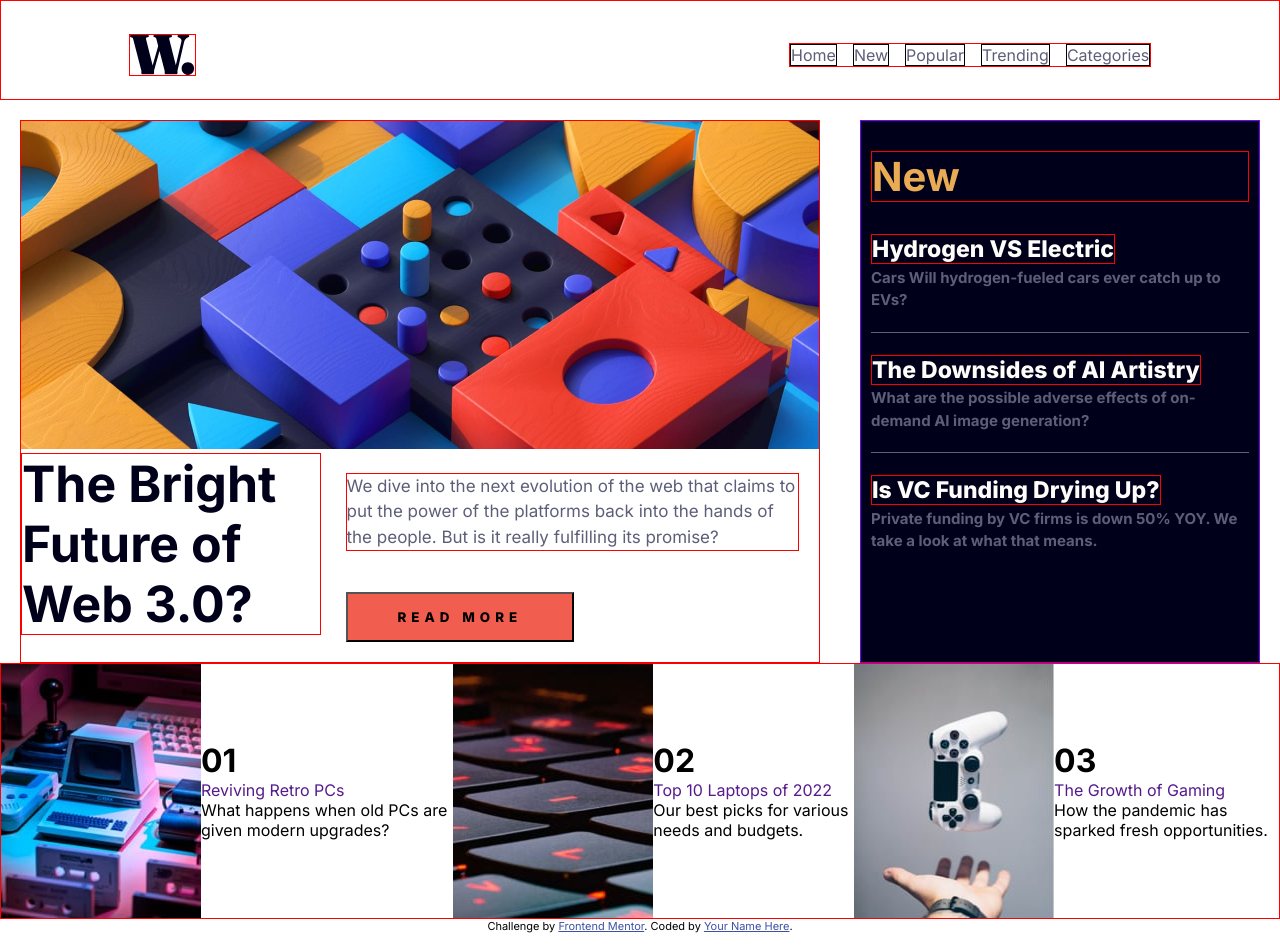
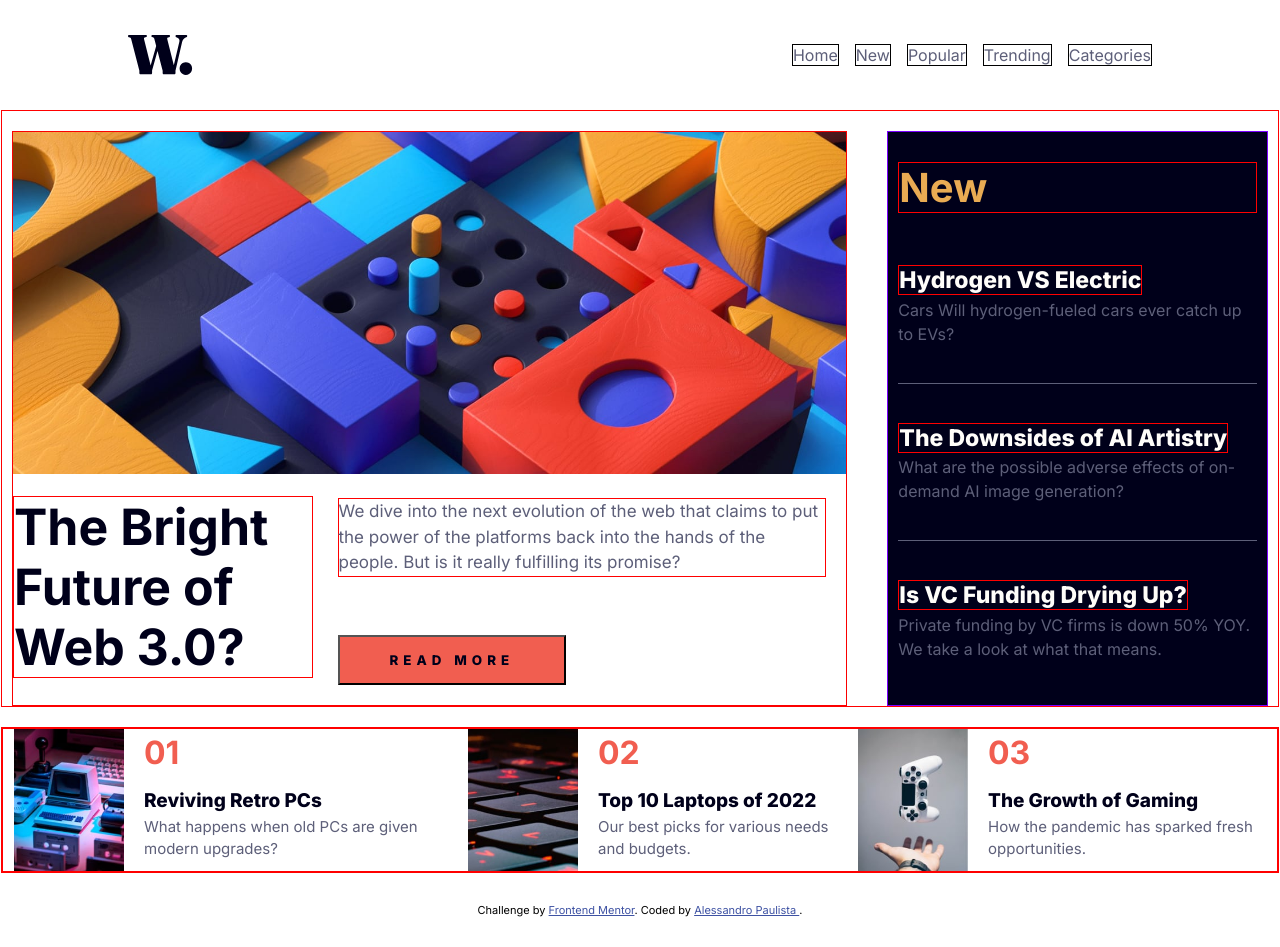
Before and after one commit to AlessandroPFreitas/HomePage, a plain HTML site: page index.html in a window 1280 px wide. Drawn offline with Linux system fonts and the light colour scheme.

Commit message:
Att Formatter

```diff
--- a/index.html
+++ b/index.html
@@ -3,8 +3,7 @@
   <head>
     <meta charset="UTF-8" />
     <meta name="viewport" content="width=device-width, initial-scale=1.0" />
-    <link rel="stylesheet" href="style.css">
-    <!-- displays site properly based on user's device -->
+    <link rel="stylesheet" href="style.css" />
 
     <link
       rel="icon"
@@ -14,23 +13,12 @@
     />
 
     <title>Frontend Mentor | News homepage</title>
-
-    <!-- Feel free to remove these styles or customise in your own stylesheet 👍 -->
-    <style>
-      .attribution {
-        font-size: 11px;
-        text-align: center;
-      }
-      .attribution a {
-        color: hsl(228, 45%, 44%);
-      }
-    </style>
   </head>
   <body>
     <header>
-      <nav>
-        <img href="" src="assets/images/logo.svg" alt="" class="logo"></a></img>
-        <ul class="lista">
+      <nav class="navbar">
+        <img href="" src="assets/images/logo.svg" alt="" class="logo" />
+        <ul class="list">
           <li><a href="">Home</a></li>
           <li><a href="">New</a></li>
           <li><a href="">Popular</a></li>
@@ -40,73 +28,93 @@
       </nav>
     </header>
     <main>
-      <!-- Primeiro Container -->
+
+      <!-- Fist Container -->
+
       <div class="container">
+        <div class="left-sidebar">
+          <img src="assets/images/image-web-3-desktop.jpg" alt="" />
 
-   <div class="fistblock">
-
-    <img class="mainImagem" src="assets/images/image-web-3-desktop.jpg" alt="">
-
-     <h1> The Bright Future of Web 3.0?</h1>
+          <h1>The Bright Future of Web 3.0?</h1>
 
           <p>
-       We dive into the next evolution of the web
-       that claims to put the power of the platforms back into the hands of the
-       people. But is it really fulfilling its promise?
+            We dive into the next evolution of the web that claims to put the
+            power of the platforms back into the hands of the people. But is it
+            really fulfilling its promise?
           </p>
-      <button class="botão">
-        READ MORE
-        </button>
+
+          <button><a href=""> READ MORE</a></button>
         </div>
 
-
-      <div class="secondblock">
-
+        <div class="right-sidebar">
           <h1>New</h1>
 
-        <ul class="lista2">
+          <ul class="events-list">
+            <li>
+              <a href=""> Hydrogen VS Electric</a>
+              <p>Cars Will hydrogen-fueled cars ever catch up to EVs?</p>
+            </li>
+            <hr />
 
-          <li><a href=""> Hydrogen VS Electric</a>
-            <p> Cars Will hydrogen-fueled cars ever catch up to EVs?</p> </li>
-<hr>
-
-        <li><a href="">The Downsides of AI Artistry </a>
-       <p> What are the possible adverse effects of on-demand AI image
-        generation?</li></p>
-<hr>
-          <li><a href="">Is VC Funding Drying Up?</a>
-       <p> Private funding by VC firms is down 50%
-        YOY. We take a look at what that means.</p></li>
+            <li>
+              <a href="">The Downsides of AI Artistry </a>
+              <p>
+                What are the possible adverse effects of on-demand AI image
+                generation?
+              </p>
+            </li>
+            <hr />
+            <li>
+              <a href="">Is VC Funding Drying Up?</a>
+              <p>
+                Private funding by VC firms is down 50% YOY. We take a look at
+                what that means.
+              </p>
+            </li>
           </ul>
         </div>
       </div>
-              <div class="thirdblock">
-          <ul class="lista3">
-            <img src="assets/images/image-retro-pcs.jpg" alt="">
 
-            <li><h1>01</h1>
+      <!-- Secount Container-->
+
+      <div class="container02">
+        <div class="sidebar-down">
+          <ul class="testimonial-list">
+            <img src="assets/images/image-retro-pcs.jpg" alt="" />
+
+            <li>
+              <h1>01</h1>
               <a href="">Reviving Retro PCs</a>
-            <p> What happens when old PCs are given modern upgrades? </p></li>
-            <img src="assets/images/image-top-laptops.jpg" alt="">
+              <p>What happens when old PCs are given modern upgrades?</p>
+            </li>
+            <img src="assets/images/image-top-laptops.jpg" alt="" />
 
+            <li>
+              <h1>02</h1>
+              <a href="">Top 10 Laptops of 2022 </a>
+              <p>Our best picks for various needs and budgets.</p>
+            </li>
+            <img src="assets/images/image-gaming-growth.jpg" alt="" />
 
-            <li> <h1>02</h1>
-            <a href="">Top 10 Laptops of 2022 </a>
-            <p>Our best picks for various needs and budgets.</p></li>
-            <img src="assets/images/image-gaming-growth.jpg" alt="">
-
-            <li><h1>03</h1>
+            <li>
+              <h1>03</h1>
               <a href="">The Growth of Gaming </a>
-            <p>How the pandemic has sparked fresh opportunities.</p></li>
+              <p>How the pandemic has sparked fresh opportunities.</p>
+            </li>
           </ul>
         </div>
+      </div>
+    </main>
 
-    </main>
+    <footer>
       <div class="attribution">
         Challenge by
-        <a href="https://www.frontendmentor.io?ref=challenge" target="_blank"
+        <a href="h
+        ttps://www.frontendmentor.io?ref=challenge" target="_blank"
         >Frontend Mentor</a
-        >. Coded by <a href="#">Your Name Here</a>.
+        >. Coded by <a href="https://github.com/AlessandroPFreitas">Alessandro Paulista </a>.
       </div>
+    </footer>
+
   </body>
 </html>
--- a/style.css
+++ b/style.css
@@ -7,65 +7,66 @@
   font-family: "Inter", sans-serif;
 }
 
+/* NavBar */
+
 nav {
-  width: 100vw;
   height: 100px;
   display: flex;
-  border: 1px solid red;
   align-items: center;
   justify-content: space-between;
 }
 
 .logo {
-  margin: 10px 0 0 10% ;
-  border: 1px solid red;
-  display: flex;
+  margin: 10px 0 0 10%;
 }
 
-.lista {
-  margin: 10px  10% 0 0  ;
+.list {
+  margin: 10px 10% 0 0;
   display: flex;
-  border: 1px solid red;
   gap: 16px;
   list-style: none;
 }
 
-.lista li a {
-  display: flex;
+.list li a {
   border: 1px solid black;
   text-decoration: none;
   color: hsl(236, 13%, 42%);
 }
 
+/* Container 01 */
+.container {
+  border: 1px solid red;
+  display: flex;
+  justify-content: center;
+  margin: 10px 1px;
+}
 
 
-.mainImagem {
+
+/* Primeira Blox */
+
+.left-sidebar {
+  position: relative;
+  border: 1px solid rgb(250, 0, 0);
+  width: 900px;
+  margin: 20px 20px 0 10px;
+}
+
+.left-sidebar img {
   width: 100%;
 }
 
-.container{
-  display: flex;
-  justify-content: center;
-}
-
-.fistblock {
-  position: relative;
-  border: 1px solid rgb(250, 0, 0);
-  width: 800px;
-  margin: 20px 20px 0 10px ;
-}
-
-.fistblock h1 {
+.left-sidebar h1 {
   font-size: 50px;
   font-weight: 700;
   color: hsl(240, 100%, 5%);
   width: 300px;
   border: 1px solid red;
   display: inline-block;
-  /* margin: 18px 0 0 12px; */
+  margin: 18px 0 0;
 }
 
-.fistblock p {
+.left-sidebar p {
   line-height: 1.5;
   position: absolute;
   display: inline;
@@ -75,7 +76,14 @@ nav {
   color: hsl(236, 13%, 42%);
 }
 
-.fistblock button {
+.left-sidebar a {
+text-decoration: none;
+color: hsl(240, 100%, 5%);
+
+}
+
+.left-sidebar button {
+  text-decoration: none;
   font-weight: 800;
   background-color: hsl(5, 85%, 63%);
   margin: 20px;
@@ -83,31 +91,35 @@ nav {
   letter-spacing: 5px;
 }
 
-.secondblock {
+/* Segunda Blox */
+
+.right-sidebar {
+  background-color: hsl(240, 100%, 5%);
   border: 1px solid rgb(123, 0, 255);
-  width: 400px;
-  background-color: hsl(240, 100%, 5%);
-  margin: 20px 10px 0 20px ;
+  width: 410px;
+  margin: 20px 10px 0 20px;
 }
 
-.secondblock h1 {
+.right-sidebar h1 {
   border: 1px solid red;
   color: hsl(35, 77%, 62%);
   margin: 30px 10px;
   font-size: 40px;
-
 }
-.lista2 {
+.events-list {
+  display: flex;
+  flex-direction: column;
   list-style: none;
   margin: 10px;
-  line-height:  1.5;
+  line-height: 1.5;
+  gap: 17px;
 }
 
-.lista2 li{
-  margin: 20px 0 ;
+.events-list li {
+  margin: 20px 0;
 }
 
-.lista2 li a {
+.events-list li a {
   border: 1px solid red;
   font-size: 23px;
   color: hsl(36, 100%, 99%);
@@ -115,34 +127,75 @@ nav {
   text-decoration: none;
 }
 
-
-
-.lista2 p {
-  font-weight: 700;
-  font-size: 15px;
+.events-list p {
   color: hsl(236, 13%, 42%);
 }
 
-.lista2 hr {
+.events-list hr {
   border: none;
   height: 1px;
   background-color: hsl(236, 13%, 42%);
 }
 
+/* Container 02 */
 
-.thirdblock {
-  border: 1px solid rgb(255, 0, 0);
-
+.container02 {
+  border: 1px solid red;
+  display: flex;
+  justify-content: center;
+  margin: 20px 1px;
 }
 
-.lista3{
- display: flex;
- justify-content: space-between;
- align-items: center;
- list-style: none;
+/* Terçeira Blox*/
+
+.sidebar-down {
+  border: 1px solid rgb(255, 0, 0);
+  width: 1370px;
+  padding: 0 10px 0;
 }
 
-.lista3 li a {
+.testimonial-list {
+  display: flex;
+  list-style: none;
+  gap: 10px;
+  line-height: 1.5;
+}
+
+.testimonial-list img {
+  width: 110px;
+  margin: 0 10px 0 1px;
+}
+
+.testimonial-list h1 {
+  color: hsl(5, 85%, 63%);
+  margin: 0 0 10px;
+}
+
+.testimonial-list li a {
   text-decoration: none;
+  color: hsl(240, 100%, 5%);
+  font-weight: 800;
+  font-size: 19px;
+}
 
+.testimonial-list p {
+  font-size: 15px;
+  color: hsl(236, 13%, 42%);
+  margin: 0 0 10px;
 }
+
+footer{
+
+  display: flex;
+  align-items: center;
+  justify-content: center;
+  padding: 10px;
+  margin: 20px;
+}
+
+.attribution {
+  font-size: 11px;
+}
+.attribution a {
+  color: hsl(228, 45%, 44%);
+}
```
Also changed, not shown: design/desktop-preview.jpg (deleted). Lines whose indentation alone changed are shown as unchanged.
